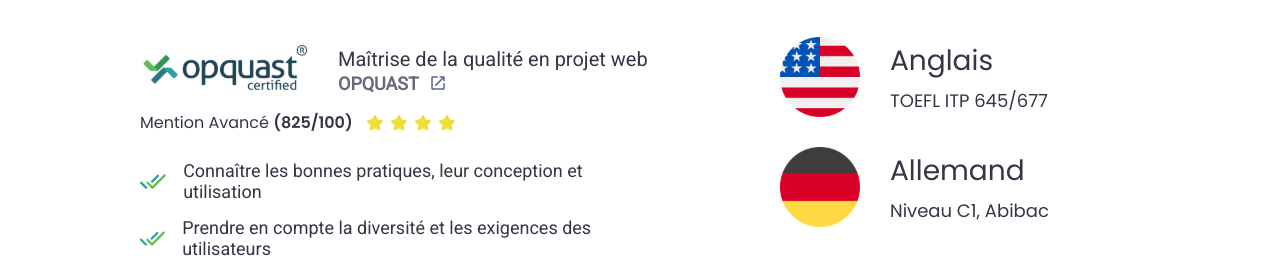
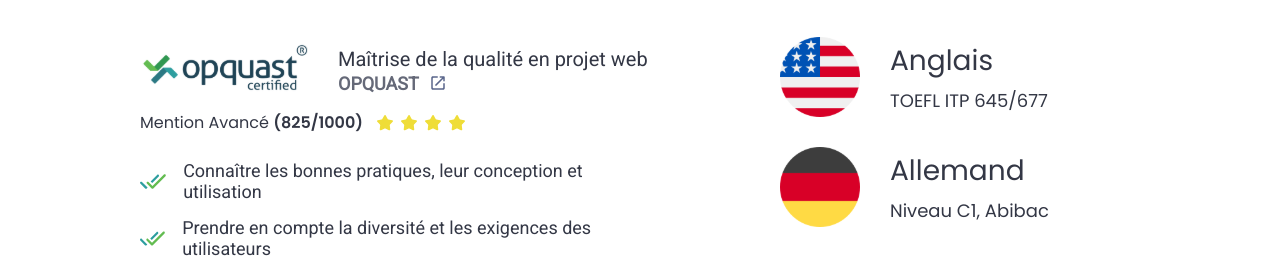
Before and after one commit to Nina-petit/Site-perso, a React (Create React App) app: page / in a window 1280 px wide. Shown: the part 1933-2191 px from the top of the page. Built offline with nearby package versions, Linux system fonts and the light colour scheme.

Commit message:
Fixed error

```diff
--- a/src/App.js
+++ b/src/App.js
@@ -367,7 +367,7 @@ function App() {
                 </div>
               </a>
               <div className="opquast__mention">
-                <span className="opquast__mention__text">Mention Avancé <span className="opquast__mention__text__grade">(825/100)</span></span>
+                <span className="opquast__mention__text">Mention Avancé <span className="opquast__mention__text__grade">(825/1000)</span></span>
                 {[...Array(4)].map((_, i) => <StarIcon key={i}/>)}
               </div>
               {opquast_skills.map(skill =>
```
